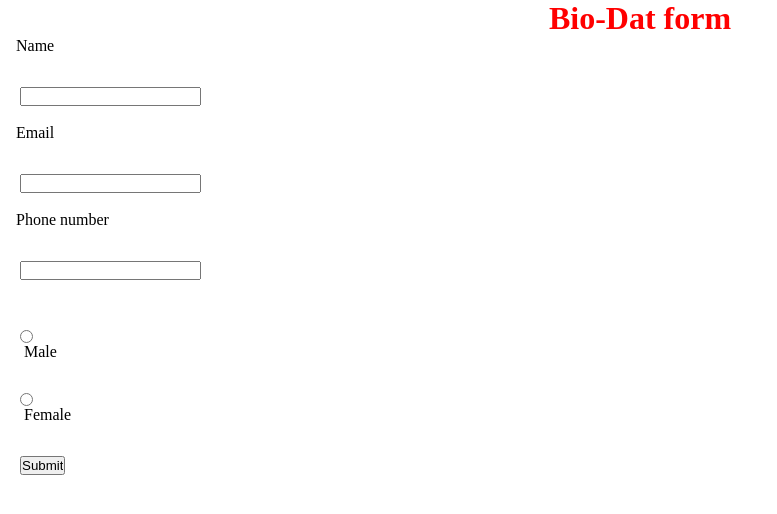
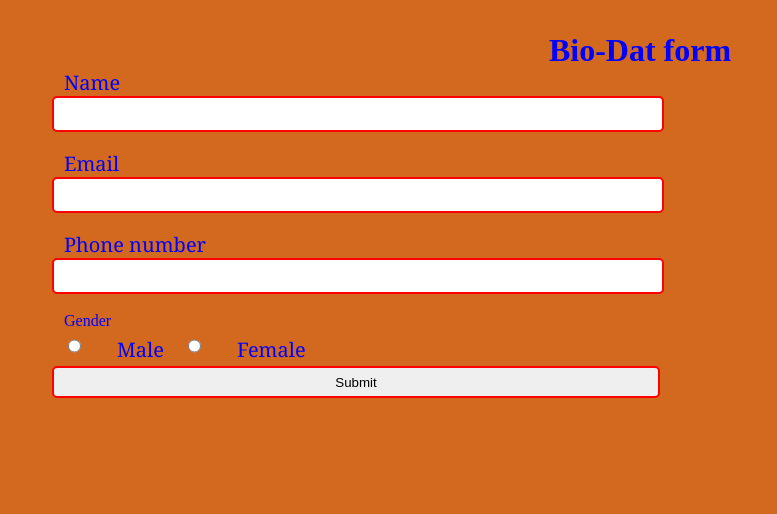
Before and after one commit to Jimaxibok/Sidehuttletask, a plain HTML site: page index.html in a window 1280 px wide. Shown: the whole page, without its empty margins (0-777 px from the left). Drawn offline with Linux system fonts and the light colour scheme; files whose address does not match are found by name.

Commit message:
week two task

```diff
--- a/index.html
+++ b/index.html
@@ -21,10 +21,14 @@
         <input type="number" class="phoneInput" required>
         <br>
        <div>
-        <input type="radio" id="male" value="Male">
-          <label for="html">Male</label>
-          <input type="radio" id="female" value="Female">
-          <label for="css">Female</label><br>
+           <p id="gender">Gender</p>
+           <div class="radioGender">
+            <input type="radio"  value="Male">
+              <label for="html">Male</label>
+              <input type="radio"  value="Female">
+              <label for="css">Female</label><br>
+           </div>
+
        </div>
   <input type="submit" value="Submit" >
  </form>
--- a/style.css
+++ b/style.css
@@ -1,6 +1,10 @@
 * {
     padding: 0;
     margin:0;
+}
+body{
+    background: chocolate;
+    align-items: center;
 }
 
 form{
@@ -9,18 +13,50 @@ form{
 }
 
 form h1{
-    color: red;
+    color: blue;
     text-align: center;
 }
 
 label {
-    margin-left: 1rem;
+    align-items: center;
+    margin-left: 2rem;
+    font-size: 20px;
+    font-family: Cambria, Cochin, Georgia, Times, 'Times New Roman', serif;
+    color: blue
 }
 
 
 input{
     margin-left: 20px;
-    margin-top: 2rem;
+    /* margin-top: 2rem; */
     display: block;
     text-align: center;
+    width: 50%;
+    height: 2rem;
+    border-radius: 5px;
+    border:2px solid red;
+    align-items: center;
+
 }
+
+#gender{
+    margin-left: 2rem;
+    color: blue;
+}
+
+.radioGender{
+    /* font-size: 4px; */
+    /* border: 2px solid red ; */
+    display: inline-flex;
+    margin-left: 1rem;
+}
+.radioGender label{
+    padding-top: 6px;
+    padding-right: -20px;
+}
+
+form{
+    align-items: center;
+    margin: auto;
+    padding: 2rem;
+}
```
